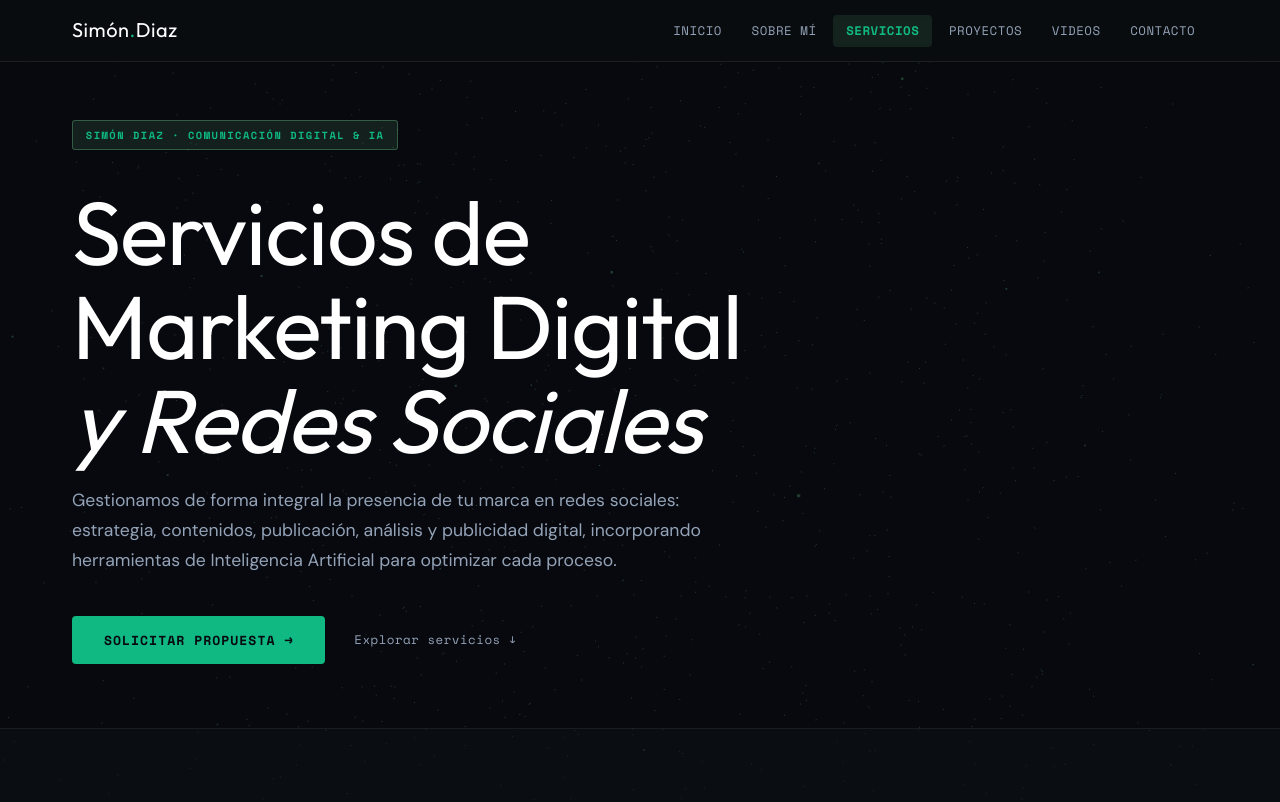
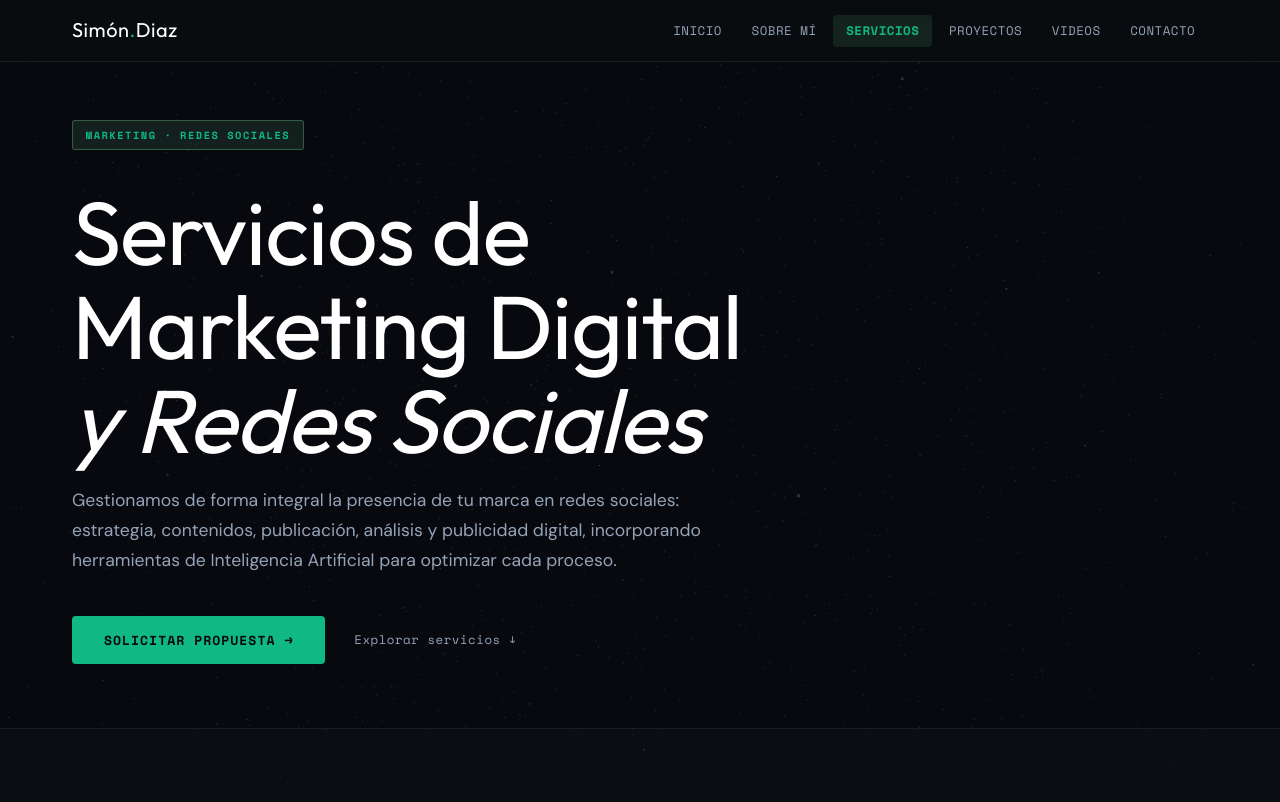
Before and after one commit to simondiaz-marketing/simon-diaz-portafolio-de-servicios, a website with bundled scripts: page servicios/index.html in a window 1280 px wide. Shown: the top 802 px of the page. Built offline with nearby package versions, Linux system fonts and the light colour scheme; animation ran at ten frames a second.

Commit message:
Actualización de elementos del título en la sección de servicios

```diff
--- a/servicios/index.html
+++ b/servicios/index.html
@@ -43,7 +43,7 @@
     <section id="servicios-landing"
         style="padding-top: 7.5rem; padding-bottom: 4rem; border-bottom: 1px solid var(--color-border);">
         <div class="container">
-            <span class="service-badge">Simón Diaz · Comunicación Digital & IA</span>
+            <span class="service-badge">Marketing · Redes Sociales</span>
             <h1 style="margin-top: 1.2rem; margin-bottom: 1.2rem; max-width: 820px;">
                 Servicios de Marketing Digital<br>
                 <em>y Redes Sociales</em>
```
